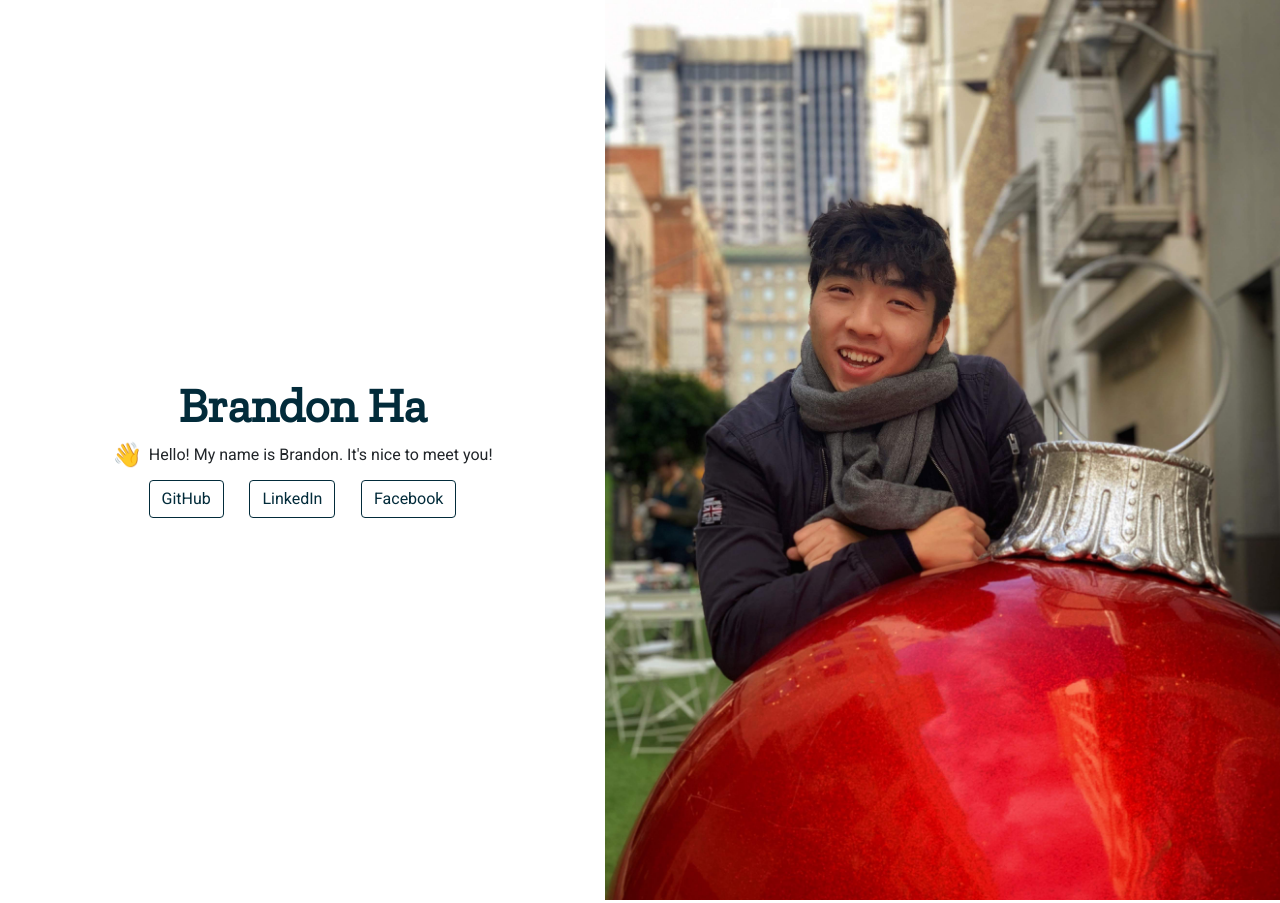
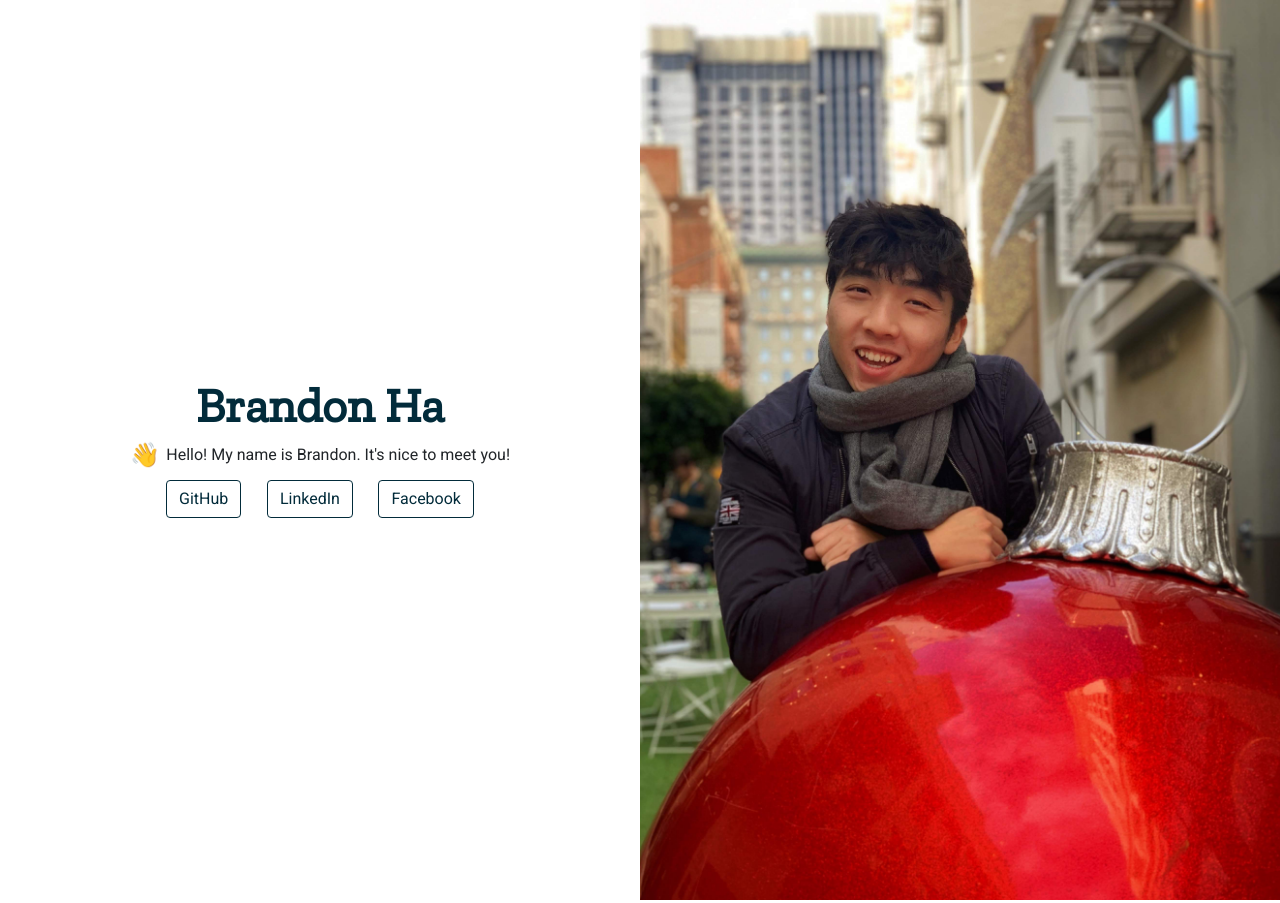
Before and after one commit to brandon-ha/brandon-ha.github.io, a Jekyll site: the page built from index.html, in a window 1280 px wide. Built offline with Jekyll 4.4.1, drawn with Linux system fonts in a browser that asks for light colours.

Commit message:
Adjusted image stretching

```diff
--- a/_includes/home.html
+++ b/_includes/home.html
@@ -7,7 +7,5 @@
         </div>
         {% include social.html %}
     </div>
-    <div class="home-right">
-        <img class="home-img" src="{{ "/assets/images/half-lg.jpg" | relative_url }}"/>
-    </div>
+    <div class="home-img"></div>
 </div>
--- a/_sass/_home.scss
+++ b/_sass/_home.scss
@@ -1,14 +1,19 @@
 .home {
     display: flex;
+    flex-direction: row;
+    height: 100vh;
+    width: 100vw;
+    align-items: stretch;
 }
 
 .home-left {
     display: flex;
     flex-direction: column;
-    flex-grow: 1;
     justify-content: center;
     align-items: center;
     min-width: 480px;
+    max-width: 50%;
+    flex-grow: 1;
 }
 
 .home-left__name {
@@ -28,7 +33,7 @@
 
 $wave-animation-name: wave;
 $wave-duration: 2s;
-$wave-delay: 1s;
+$wave-delay: 0.75s;
 $wave-timing: ease-in-out;
 
 .home-hand {
@@ -90,13 +95,12 @@
     }
 }
 
-.home-right {
-    height: 100vh;
+.home-img {
+    flex-grow: 1;
+    min-height:50vh;
+    -ms-flex-order:1;
+    order:1;
+    background-size: cover;
+    background-position: center;
+    background-image: url("/assets/images/half-lg.jpg");
 }
-
-.home-img {
-    height: 100%;
-    width: auto;
-    flex-shrink: 2;
-    object-fit: fill;
-}
--- a/assets/css/styles.scss
+++ b/assets/css/styles.scss
@@ -1,5 +1,6 @@
 ---
 ---
+
 @import "reset";
 @import "config";
 @import "home";
```
